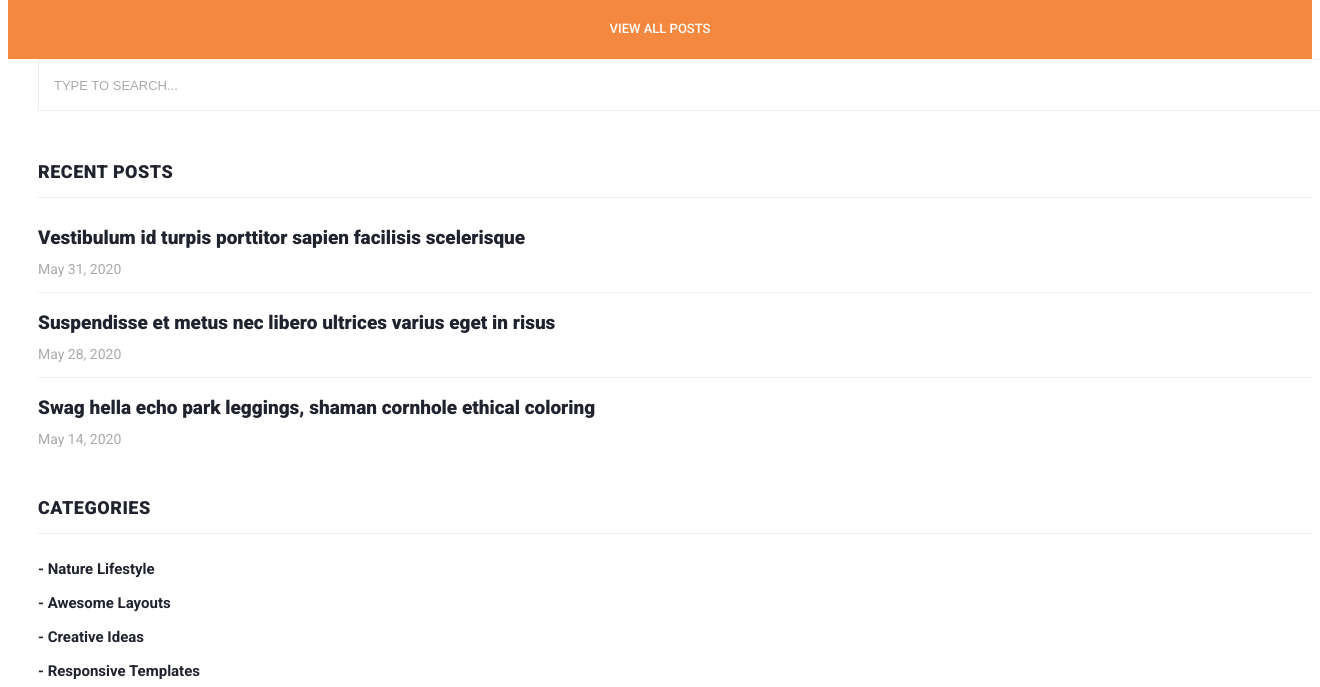
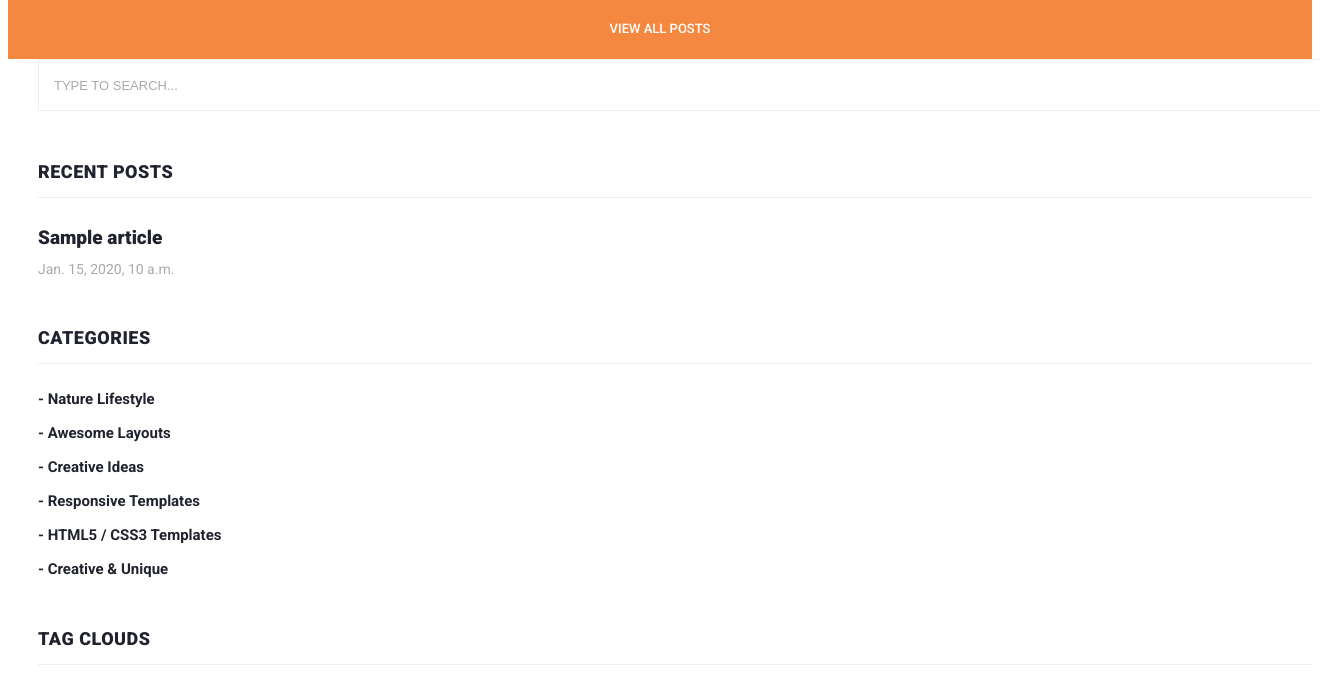
Before and after one commit to Malihashahi/blog_app, a Django app: template home_app/templates/home_app/index.html in a window 1320 px wide; the page is wider, and only the part inside the window is pictured. Shown: the part 3735-4422 px from the top of that part. Run offline with Django 5.2, Linux system fonts and the light colour scheme; data comes from the database, SQL or seed files in the repository; tables that the repository leaves empty hold one stand-in row (values such as "Sample post"); the template is opened without the code that fills it: values that come from a table or form of the project are taken from there, most other values are stand-ins (such as "Sample title", 1, 10 or a date in 2020); grey boxes marked "Sample" are stand-in pictures; some libraries are stand-ins or nearby versions.

Commit message:
change recent post from static to dynamic

```diff
--- a/home_app/templates/home_app/index.html
+++ b/home_app/templates/home_app/index.html
@@ -197,18 +197,14 @@
                     </div>
                     <div class="content">
                       <ul>
-                        <li><a href="post-details.html">
-                          <h5>Vestibulum id turpis porttitor sapien facilisis scelerisque</h5>
-                          <span>May 31, 2020</span>
+                       {% for article in recent_articles  %}
+                          <li><a href="post-details.html">
+                          <h5>{{article.title}}</h5>
+                          <span>{{article.created}}</span>
                         </a></li>
-                        <li><a href="post-details.html">
-                          <h5>Suspendisse et metus nec libero ultrices varius eget in risus</h5>
-                          <span>May 28, 2020</span>
-                        </a></li>
-                        <li><a href="post-details.html">
-                          <h5>Swag hella echo park leggings, shaman cornhole ethical coloring</h5>
-                          <span>May 14, 2020</span>
-                        </a></li>
+
+                       {% endfor %}
+
                       </ul>
                     </div>
                   </div>
```
Also changed, not shown: blog/models.py (+7 -0 lines).
